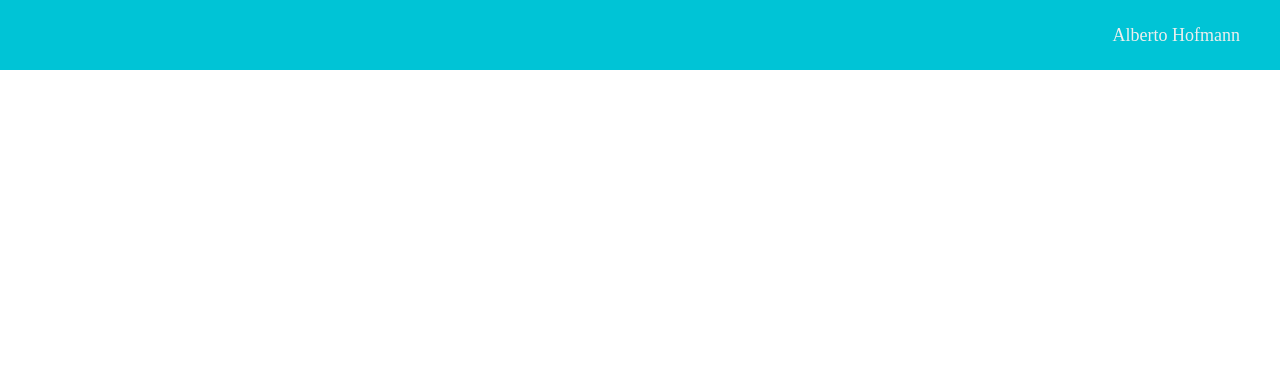
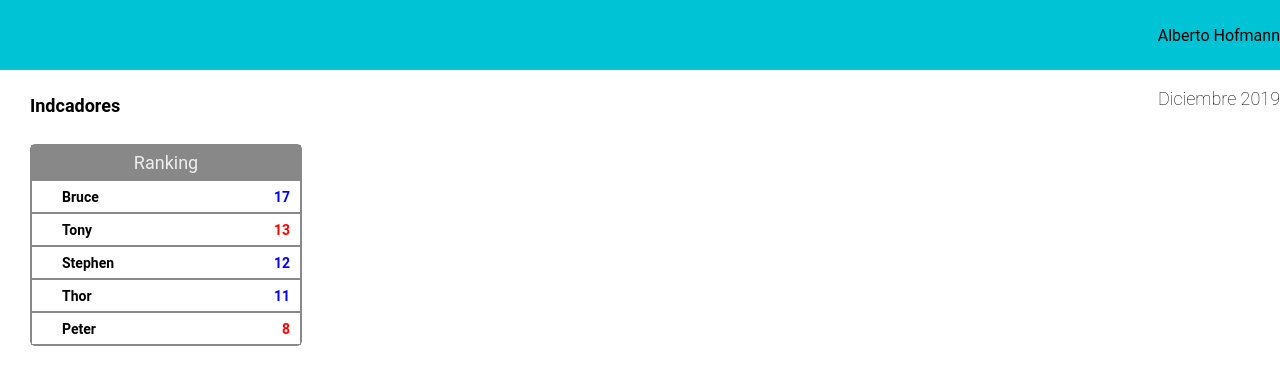
Before and after one commit to martcamila1/dev-ui-test, an Angular app: page / in a window 1280 px wide. Shown: the top 384 px of the page. Built offline with nearby package versions, Linux system fonts and the light colour scheme.

Commit message:
subo tabla ranking , texto indicador , texto fecha y sus estilos (#2)

```diff
--- a/src/app/app.component.html
+++ b/src/app/app.component.html
@@ -19,14 +19,49 @@
   </div>
 </div> -->
 
-<div >
+<div>
   <nav class="navbar">
 
-        <li></li>
-        <li>Alberto Hofmann</li>
+    <li></li>
+    <li class="">Alberto Hofmann</li>
 
 
-</nav>
+  </nav>
+  <div class="containerH3">
+   <h3 class="indicators">Indcadores</h3>
+   <h3 class="date">Diciembre 2019</h3>
+
+  </div>
+  <div class="containerRanking">
+    <div class="titleRanking">Ranking</div>
+
+      <li class="containerText" *ngFor="let item of sortData">
+        <p class="text">{{ item.name }}</p>
+        <p class={{item.color}}>{{item.value}}</p>
+
+      </li>
+
+
+  </div>
+
+  <!-- <table class="containerRanking">
+    <tr>
+
+      <th class="titleRanking">Ranking</th>
+
+    </tr>
+    <tr class="containerText" *ngFor="let item of sortData">
+
+      <td class="text">{{ item.name }}</td>
+
+      <td class={{item.color}}>{{item.value}}</td>
+
+
+
+    </tr>
+
+
+  </table> -->
 </div>
 
 <!-- * * * * * * * * * * * * * * * * * * * * * * * * * * * * * -->
--- a/src/app/app.component.scss
+++ b/src/app/app.component.scss
@@ -25,11 +25,84 @@
     justify-content: space-between;
     text-decoration: none;
     align-items: center;
+    list-style: none;
 }
 
-li{
+.li{
   color:$color3;
   margin-right: 40px;
   list-style: none;
   font-size: 18px;
 }
+
+.red{
+  color: red;
+  display: inline;
+  margin-right: 10px;
+  font-weight: 600;
+  font-size: 14px;
+}
+
+
+.blue{
+  color:blue;
+  display: inline;
+  margin-right: 10px;
+  font-weight: 600;
+  font-size: 14px;
+}
+.text{
+  display: inline;
+  margin-left: 30px;
+  font-weight: 600;
+  font-size: 14px;
+}
+ol{
+  display: flex;
+  flex-direction: column;
+}
+.containerRanking{
+  border-radius: 5px;
+  border:solid 1px $color2;
+  width: 270px;
+  height: 200px;
+  margin-left: 30px;
+  margin-top: 10px;
+  margin-right: 40px;
+}
+
+.titleRanking{
+  background-color: #888888;
+    color: #EEEEEE;
+    height: 35px;
+    display: flex;
+    justify-content: center;
+    align-items: center;
+    font-size: 18px;
+}
+
+.containerText{
+  justify-content: space-between;
+  border: solid 1px #888888;
+  list-style: none;
+  display: flex;
+  height: 31px;
+  align-items: center;
+}
+
+.containerH3{
+  display: flex;
+  flex-direction: row;
+  justify-content: space-between;
+}
+
+.indicators{
+  font-size: 18px;
+  margin-left: 30px;
+  margin-top: 25px;
+}
+
+.date{
+  font-size: 18px;
+  font-weight: 200;
+}
--- a/src/app/app.component.ts
+++ b/src/app/app.component.ts
@@ -38,4 +38,10 @@ export class AppComponent {
       'value': 17
     },
   ]
+
+  get sortData() {
+    return this.dataDummy.sort((a, b) => {
+      return (b.value) - (a.value);
+    })
 }
+}
--- a/src/styles.scss
+++ b/src/styles.scss
@@ -1,4 +1,4 @@
-html, body { width: 100%; height: 100vh; margin: 0px;}
+html, body { width: 100%; height: 100vh; margin: 0px;font-family: 'Roboto', sans-serif;}
 
 /* * * * * * COLORS * * * * * */
 $color1: #00C4D6;
```
